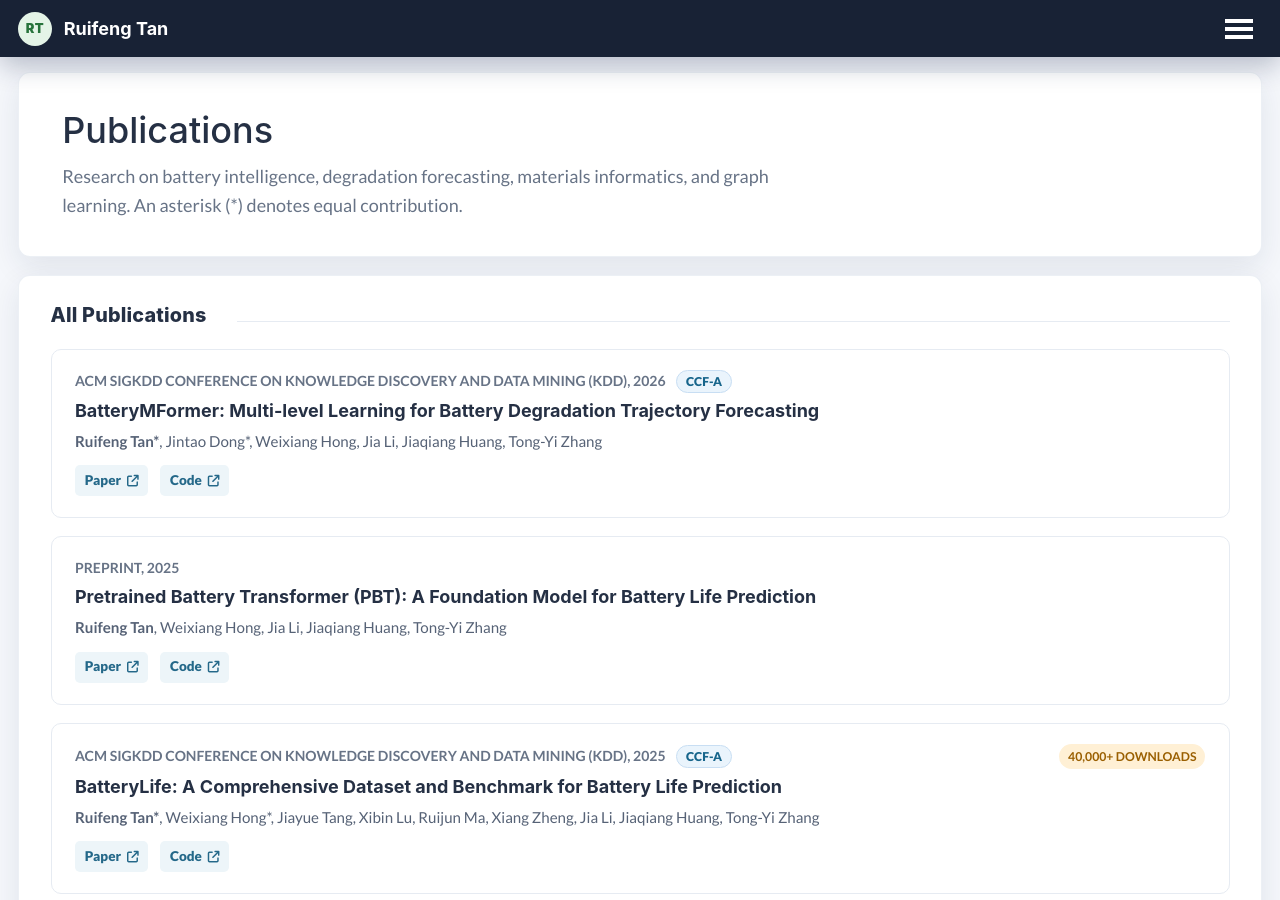
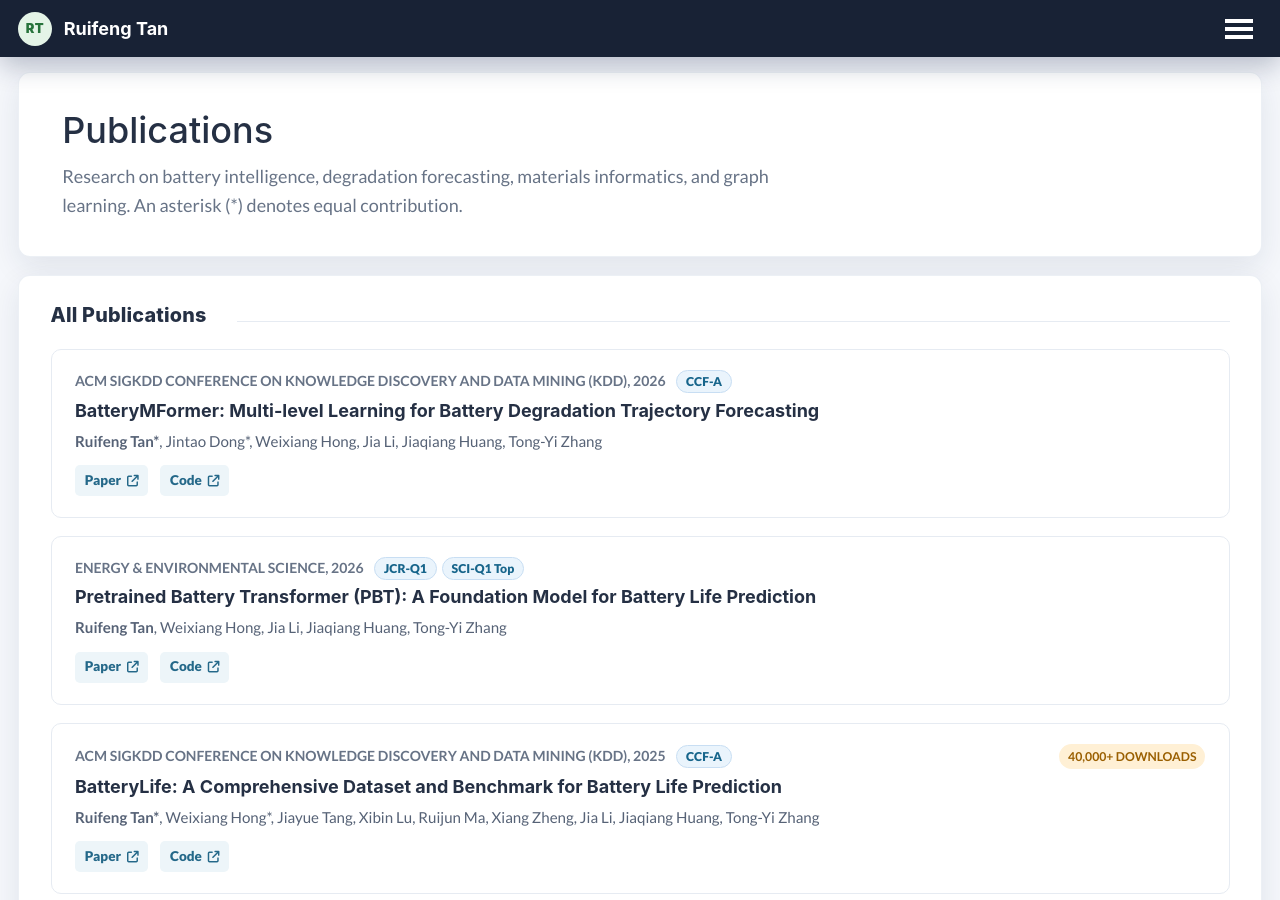
Before and after one commit to Ruifeng-Tan/Ruifeng-Tan.github.io, a Jekyll site: the page built from _pages/publications.md, in a window 1280 px wide and 900 px high. Built offline with Jekyll 4.4.1, drawn with Linux system fonts in a browser that asks for light colours.

Commit message:
Update postdoctoral status and PBT publication

```diff
--- a/_config.yml
+++ b/_config.yml
@@ -24,9 +24,9 @@
   avatar           : "prof_pic.jpg"
   name             : "Ruifeng Tan"
   pronouns         : # example: "she/her"
-  bio              : "Incoming Postdoctoral Fellow at HKUST"
+  bio              : "Postdoctoral Fellow at HKUST"
   location         : "Guangzhou, Guangdong"
-  employer         : "HKUST(GZ)"
+  employer         : "HKUST"
   uri              : # URL
   email            : "rtan474@connect.hkust-gz.edu.cn"
 
--- a/_data/publications.yml
+++ b/_data/publications.yml
@@ -18,10 +18,13 @@
   short: PBT
   title: "Pretrained Battery Transformer (PBT): A Foundation Model for Battery Life Prediction"
   authors: "<strong>Ruifeng Tan</strong>, Weixiang Hong, Jia Li, Jiaqiang Huang, Tong-Yi Zhang"
-  venue: "Preprint"
-  year: 2025
+  venue: "Energy & Environmental Science"
+  year: 2026
   image: "/images/publications/pbt.jpg"
   selected: true
+  rankings:
+    - "JCR-Q1"
+    - "SCI-Q1 Top"
   links:
     - label: Paper
       url: "https://arxiv.org/abs/2512.16334"
--- a/_includes/publication-card.html
+++ b/_includes/publication-card.html
@@ -18,7 +18,7 @@
   <div class="publication-card__body">
     <div class="publication-card__meta">
       <div class="publication-card__meta-primary">
-        <span>{{ publication.venue }}, {{ publication.year }}</span>
+        <span>{{ publication.venue | escape }}, {{ publication.year }}</span>
         {% if publication.rankings %}
           <span class="publication-ranking-list" aria-label="Publication rankings">
             {% for ranking in publication.rankings %}
```
Also changed, not shown: _pages/about.md (+4 -2 lines).
